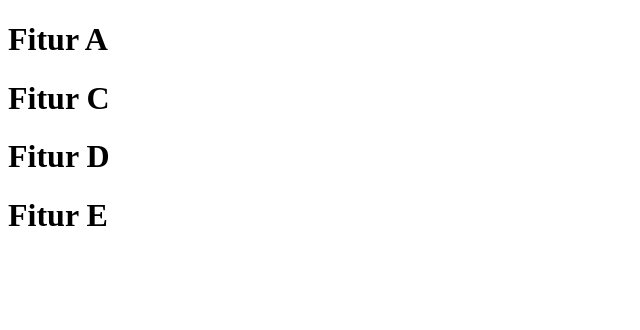
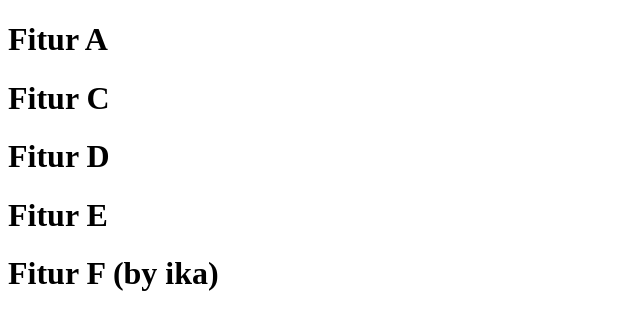
Before and after one commit to akhmadfaizabdulloh/tugas-mppl, a plain HTML site: page index.html in a window 1280 px wide. Shown: the whole page, without its empty margins (0-640 px from the left). Drawn offline with Linux system fonts and the light colour scheme.

Commit message:
fitur F (by ika)

```diff
--- a/index.html
+++ b/index.html
@@ -11,5 +11,6 @@
   <h1>Fitur C</h1>
   <h1>Fitur D</h1>
   <h1>Fitur E</h1>
+  <h1>Fitur F (by ika)</h1>
 </body>
 </html>
```
